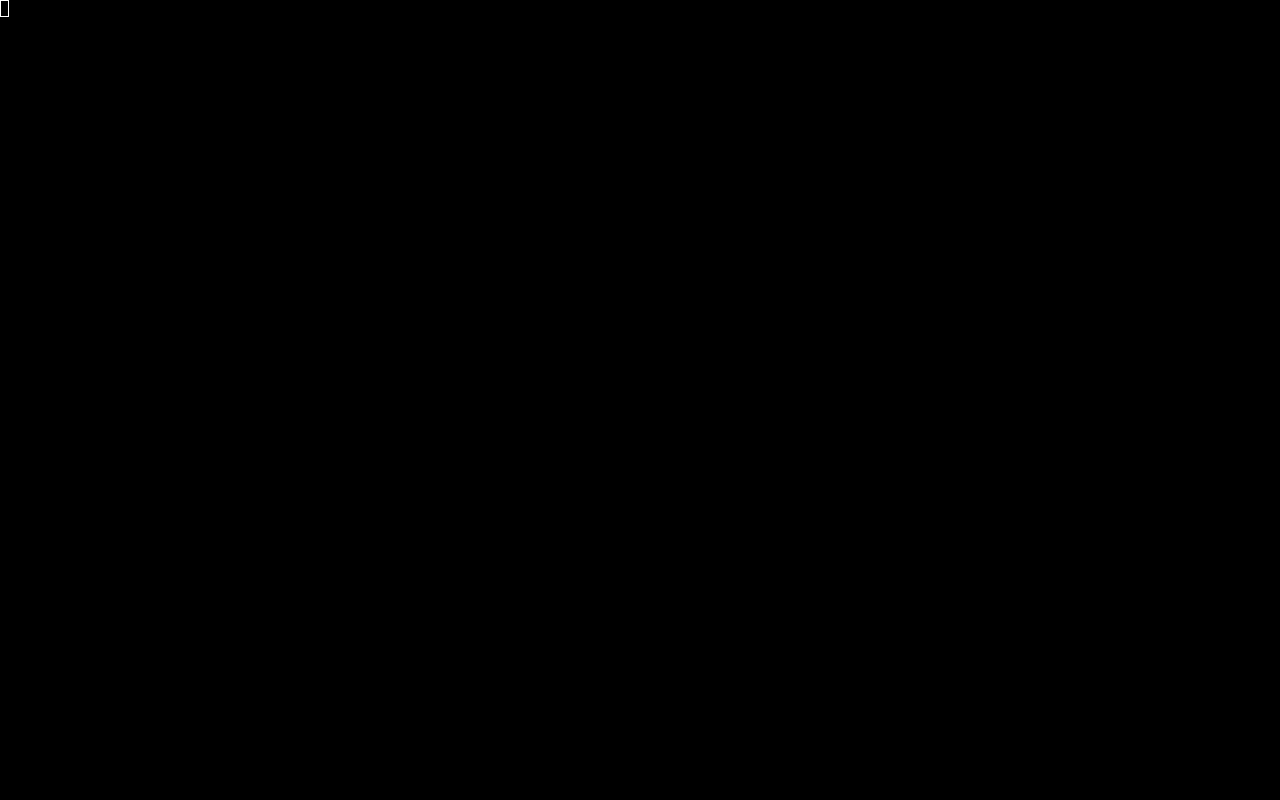
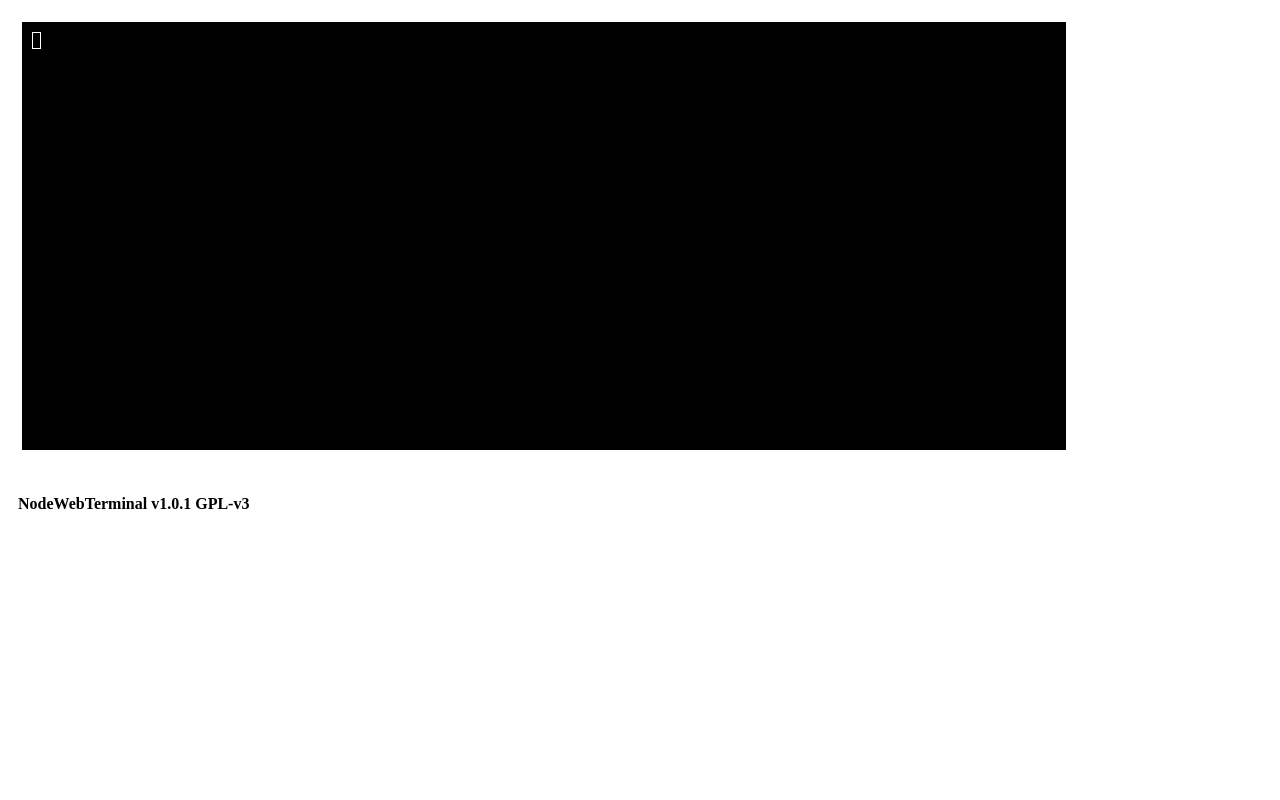
Before and after one commit to pmartinezrhub/NodeWebTerminal, a website: page public/index.html in a window 1280 px wide. Drawn offline with Linux system fonts and the light colour scheme.

Commit message:
added new css

```diff
--- a/public/index.html
+++ b/public/index.html
@@ -3,17 +3,17 @@
 <html>
 <head>
   <meta charset="UTF-8">
-  <title>Terminal Web</title>
+  <title>WebShell</title>
   <link rel="stylesheet" href="xterm.css" /> <!-- ✅ Uso local -->
-  <style>
-    body, html { margin: 0; height: 100%; background: black; }
-    #terminal { height: 100vh; }
-  </style>
+  <link rel="stylesheet" href="style.css" /> <!-- ✅ Uso local -->
 </head>
 <body>
-  <div id="terminal"></div>
+  <div id="terminal" class="terminal"></div>
   <script src="xterm.js"></script>
   <script src="xterm-addon-fit.js"></script>
   <script src="terminal.js"></script>
+
+<h4 class="h4">NodeWebTerminal v1.0.1 GPL-v3</h4>
+
 </body>
 </html>
--- /dev/null
+++ b/public/style.css
@@ -0,0 +1,17 @@
+.terminal {
+    padding: 10px;
+    border: 2px solid rgb(255, 255, 255);
+    border-color: #FFF;
+    height: 80%;
+    width: 90%;
+}
+
+.body {
+    margin: 0;
+    height: 80%;
+    /*background: black;*/
+}
+
+.h4 {
+    padding: 10px;
+}
--- a/server.js
+++ b/server.js
@@ -12,8 +12,6 @@ app.ws('/term', (ws, req) => {
   const shell = process.platform === 'win32' ? 'powershell.exe' : 'bash';
   const ptyProcess = pty.spawn(shell, [], {
     name: 'xterm-color',
-    cols: 80,
-    rows: 30,
     cwd: process.env.HOME,
     env: process.env
   });
@@ -24,4 +22,4 @@ app.ws('/term', (ws, req) => {
 });
 
 const PORT = 3000;
-app.listen(PORT, () => console.log(`🚀 Servidor iniciado en http://localhost:${PORT}`));
+app.listen(PORT, () => console.log(`🚀 Server listening on http://localhost:${PORT}`));
```
